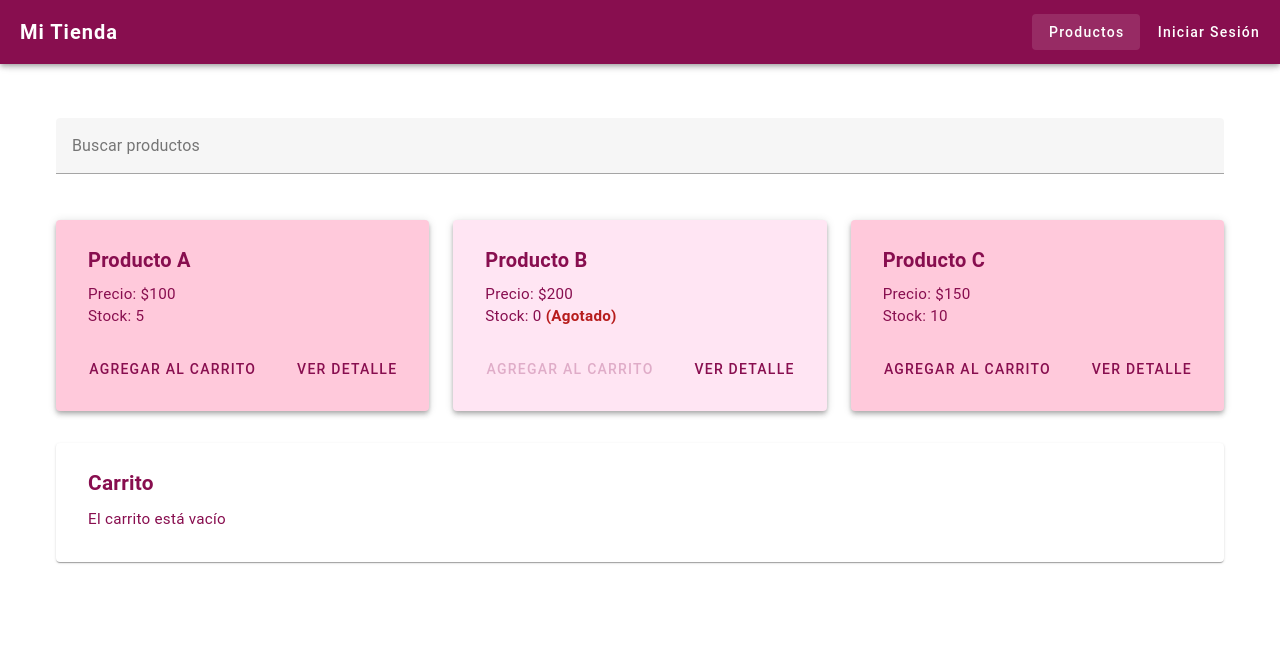
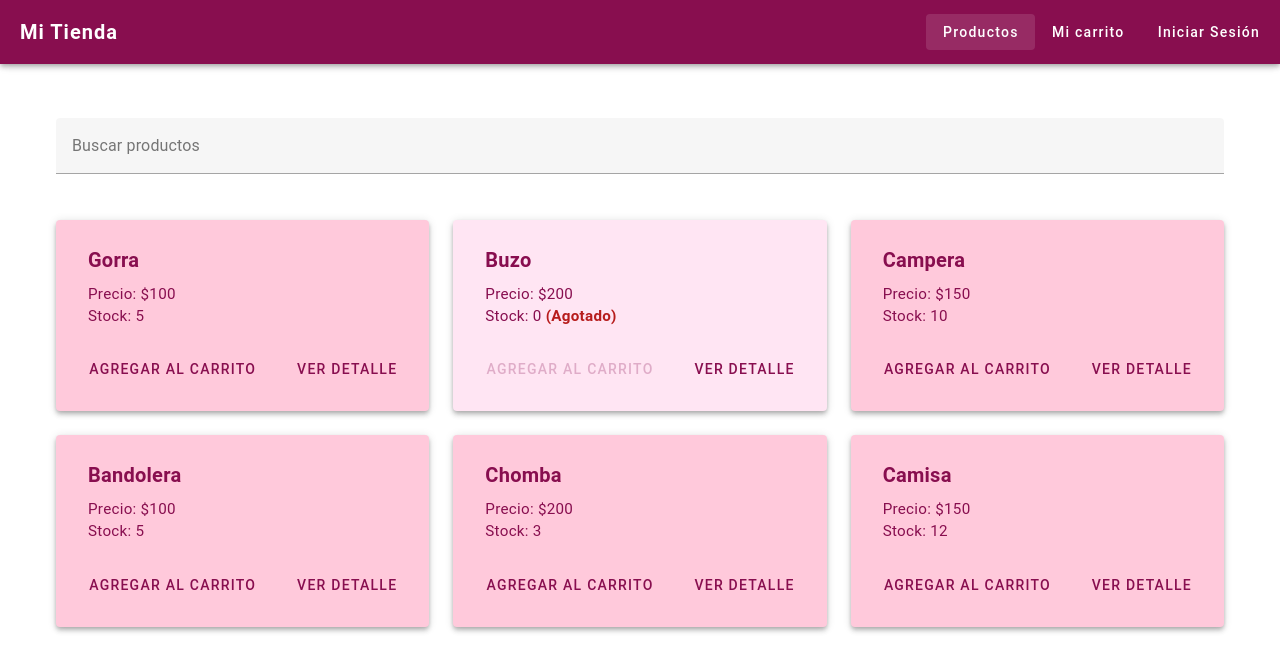
Before and after one commit to agostinaperez/iw32025_vue, a JavaScript app: page /productos in a window 1280 px wide. Shown: the top 672 px of the page. Built offline with nearby package versions, Linux system fonts and the light colour scheme.

Commit message:
fixes carrito y control de stock

```diff
--- a/src/App.vue
+++ b/src/App.vue
@@ -12,6 +12,10 @@
 
       <v-btn text :to="{ name: 'productos' }">
         Productos
+      </v-btn>
+
+      <v-btn text :to="{ name: 'carrito' }">
+        Mi carrito
       </v-btn>
 
       <template v-if="auth.state.user">
--- a/src/components/CarritoComponent.vue
+++ /dev/null
@@ -1,105 +0,0 @@
-<template>
-  <v-card class="mt-6 pa-4 carrito-card">
-    <v-card-title class="font-weight-bold carrito-titulo">
-      Carrito
-    </v-card-title>
-
-    <v-card-text v-if="items.length === 0" class="carrito-texto">
-      El carrito está vacío
-    </v-card-text>
-
-    <v-card-text v-else>
-      <v-row
-        v-for="item in items"
-        :key="item.id"
-        class="mb-3 align-center"
-      >
-        <v-col class="carrito-texto">{{ item.nombre }}</v-col>
-
-        <v-col class="d-flex align-center">
-          <v-btn
-            small
-            color="#f48fb1"
-            dark
-            @click="decrementar(item)"
-          >
-            −
-          </v-btn>
-          <span class="mx-2 carrito-texto">{{ item.cantidad }}</span>
-          <v-btn
-            small
-            color="#f48fb1"
-            dark
-            @click="incrementar(item)"
-          >
-            +
-          </v-btn>
-        </v-col>
-
-        <v-col class="carrito-texto">
-          Subtotal: ${{ item.precio * item.cantidad }}
-        </v-col>
-      </v-row>
-
-      <p class="mt-4 font-weight-bold carrito-texto">
-        Total: ${{ total }}
-      </p>
-    </v-card-text>
-  </v-card>
-</template>
-
-<script setup>
-import { computed } from 'vue';
-
-const props = defineProps({
-  items: {
-    type: Array,
-    default: () => []
-  }
-})
-
-const emit = defineEmits(['update:items']);
-
-function incrementar(item) {
-  if (item.stock <= 0) return;
-
-  item.cantidad++;
-  item.stock--;
-
-  emit('update:items', [...props.items]);
-}
-
-function decrementar(item) {
-
-  item.cantidad--;
-  item.stock++;
-
-    if (item.cantidad <= 0) {
-    const index = props.items.indexOf(item);
-    if (index > -1) props.items.splice(index, 1);
-  }
-
-  emit('update:items', [...props.items]);
-}
-
-const total = computed(() => {
-  return props.items.reduce((acc, i) => acc + i.precio * i.cantidad, 0);
-});
-</script>
-
-<style scoped>
-.carrito-card {
-  background-color: #ffffff;
-  color: #880e4f;
-}
-
-.carrito-titulo {
-  color: #880e4f;
-  font-size: 1.3rem;
-}
-
-.carrito-texto {
-  color: #880e4f;
-  font-size: 0.95rem;
-}
-</style>
--- /dev/null
+++ b/src/composables/useCart.js
@@ -0,0 +1,103 @@
+import { ref, computed, watch } from 'vue';
+
+const STORAGE_KEY = 'mi_app_cart_v1';
+const cart = ref([]);
+
+// Productos base (catálogo original con stock máximo)
+const productosBase = ref([
+  { id: 1, nombre: 'Gorra', precio: 100, stock: 5 },
+  { id: 2, nombre: 'Buzo', precio: 200, stock: 0 },
+  { id: 3, nombre: 'Campera', precio: 150, stock: 10 },
+  { id: 4, nombre: 'Bandolera', precio: 100, stock: 5 },
+  { id: 5, nombre: 'Chomba', precio: 200, stock: 3 },
+  { id: 6, nombre: 'Camisa', precio: 150, stock: 12 },
+]);
+
+const stockOriginal = {
+  1: 5,
+  2: 0,
+  3: 10,
+  4: 5,
+  5: 3,
+  6: 12,
+};
+// Catálogo reactivo
+const productos = ref(productosBase);
+
+// Carrito persistido en localStorage
+const saved = localStorage.getItem(STORAGE_KEY);
+if (saved) {
+  try { cart.value = JSON.parse(saved); } catch {}
+}
+
+watch(cart, newCart => {
+  localStorage.setItem(STORAGE_KEY, JSON.stringify(newCart));
+}, { deep: true });
+
+// Productos con stock ajustado en base al carrito
+const productosConStock = computed(() =>
+  productos.value.map(p => {
+    const enCarrito = cart.value.find(i => i.id === p.id);
+    return {
+      ...p,
+      stock: stockOriginal[p.id] - (enCarrito ? enCarrito.cantidad : 0)
+    };
+  })
+);
+
+// ---- Funciones carrito ----
+function addToCart(producto) {
+  const index = cart.value.findIndex(i => i.id === producto.id);
+  if (index > -1) {
+    cart.value[index] = { ...cart.value[index], cantidad: cart.value[index].cantidad + 1 };
+  } else {
+    cart.value.push({ ...producto, cantidad: 1 });
+  }
+}
+
+function increment(id) {
+  const index = cart.value.findIndex(i => i.id === id);
+  if (index === -1) return;
+
+  const producto = productos.value.find(p => p.id === id);
+  if (!producto) return;
+
+  const cantidadEnCarrito = cart.value[index].cantidad;
+  const stockDisponible = stockOriginal[id] - cantidadEnCarrito;
+
+  if (stockDisponible <= 0) return; // no incrementar más allá del stock
+
+  cart.value[index] = { ...cart.value[index], cantidad: cantidadEnCarrito + 1 };
+}
+
+function decrement(id) {
+  const index = cart.value.findIndex(i => i.id === id);
+  if (index === -1) return;
+
+  if (cart.value[index].cantidad <= 1) {
+    cart.value.splice(index, 1);
+  } else {
+    cart.value[index] = { ...cart.value[index], cantidad: cart.value[index].cantidad - 1 };
+  }
+}
+
+function removeFromCart(id) {
+  const index = cart.value.findIndex(i => i.id === id);
+  if (index > -1) cart.value.splice(index, 1);
+}
+
+const total = computed(() =>
+  cart.value.reduce((acc, i) => acc + i.precio * i.cantidad, 0)
+);
+
+export function useCart() {
+  return {
+    cart,
+    productosConStock,
+    addToCart,
+    removeFromCart,
+    increment,
+    decrement,
+    total
+  };
+}
--- a/src/router/index.js
+++ b/src/router/index.js
@@ -4,12 +4,14 @@ import ProductsView from "../views/ProductsView.vue";
 import ProductoDetalleView from "../views/ProductoDetalleView.vue";
 import LoginView from "../views/LoginView.vue";
 import { isAuthenticated } from '../composables/useAuth';
+import CartView from "../views/CartView.vue";
 
 const routes = [
   { path: "/", name: "home", component: HomeView, meta: { requiresAuth: false } },
   { path: "/productos", name: "productos", component: ProductsView, meta: { requiresAuth: false } },
   { path: "/productos/:id", name: "producto-detalle", component: ProductoDetalleView, props: true, meta: { requiresAuth: true } },
   { path: "/login", name: "login", component: LoginView },
+  { path: '/carrito', name: 'carrito', component: CartView, meta: { requiresAuth: true } },
   ];
 
 const router = createRouter({
--- /dev/null
+++ b/src/views/CartView.vue
@@ -0,0 +1,56 @@
+<template>
+  <v-container class="mt-6">
+    <h2 class="mb-4">Mi Carrito</h2>
+
+    <div v-if="cart.length === 0" class="text-center">
+      El carrito está vacío
+    </div>
+
+    <v-row v-else>
+      <v-col
+        v-for="item in cart"
+        :key="item.id"
+        cols="12"
+        sm="6"
+        md="4"
+      >
+        <v-card class="pa-4 rounded-2xl detalle-box">
+          <v-card-title>{{ item.nombre }}</v-card-title>
+          <v-card-text>
+            Precio: ${{ item.precio }} <br>
+            Cantidad: {{ item.cantidad }}
+          </v-card-text>
+          <v-card-actions>
+            <v-btn small @click="decrement(item.id)">−</v-btn>
+            <v-btn small @click="increment(item.id)">+</v-btn>
+            <v-btn small color="red darken-2" dark @click="removeFromCart(item.id)">
+              Eliminar
+            </v-btn>
+          </v-card-actions>
+        </v-card>
+      </v-col>
+    </v-row>
+
+    <div v-if="cart.length > 0" class="mt-4 text-right detalle-texto">
+      <strong>Total: ${{ total }}</strong>
+    </div>
+  </v-container>
+</template>
+
+<script setup>
+import { useCart } from '../composables/useCart';
+
+const { cart, increment, decrement, removeFromCart, total } = useCart();
+</script>
+
+
+<style scoped>
+.detalle-box {
+  color: #880e4f;
+}
+
+.detalle-texto {
+  font-size: 1.2rem;
+  color: #880e4f;
+}
+</style>
--- a/src/views/ProductsView.vue
+++ b/src/views/ProductsView.vue
@@ -27,48 +27,39 @@
       </v-col>
     </v-row>
 
-    <!-- Mensaje si no hay productos -->
     <p v-if="productosFiltrados.length === 0" class="text-center mt-6">
       No se encontraron productos.
     </p>
 
-    <!-- Carrito -->
-    <CarritoComponent
-      :items="carrito"
-      @update:items="actualizarCarrito"
-      :productos="productos"
-      class="mt-8"
-    />
+   <v-snackbar
+      v-model="snackbar"
+      color="green"
+      timeout="2000"
+      location="bottom center"
+    >
+      {{ mensajeSnackbar }}
+    </v-snackbar>
   </v-container>
 </template>
 
 <script setup>
 import { ref, computed } from 'vue';
-import ProductoItem from '../components/ProductoItem.vue';
-import CarritoComponent from '../components/CarritoComponent.vue';
 import { useRouter } from 'vue-router';
 import { useAuth } from '../composables/useAuth';
+import { useCart } from '../composables/useCart';
+import ProductoItem from '../components/ProductoItem.vue';
 
 const router = useRouter();
 const auth = useAuth();
-
-const productos = ref([
-  { id: 1, nombre: 'Producto A', precio: 100, stock: 5 },
-  { id: 2, nombre: 'Producto B', precio: 200, stock: 0 },
-  { id: 3, nombre: 'Producto C', precio: 150, stock: 10 },
-]);
-
-const stockOriginal = {
-  1: 5,
-  2: 0,
-  3: 10
-};
+const snackbar = ref(false);
+const mensajeSnackbar = ref('');
+const { addToCart, productosConStock } = useCart();
 
 const busqueda = ref('');
-const carrito = ref([]);
 
+// Filtrado dinámico
 const productosFiltrados = computed(() =>
-  productos.value.filter(p =>
+  productosConStock.value.filter(p =>
     p.nombre.toLowerCase().includes(busqueda.value.toLowerCase())
   )
 );
@@ -79,28 +70,12 @@ function handleAddToCart(id) {
     return;
   }
 
-  const producto = productos.value.find(p => p.id === id);
+  const producto = productosConStock.value.find(p => p.id === id);
   if (!producto || producto.stock <= 0) return;
 
-  producto.stock--;
-
-  const item = carrito.value.find(i => i.id === id);
-  if (item) {
-    item.cantidad++;
-  } else {
-    carrito.value.push({ ...producto, cantidad: 1 });
-  }
-}
-
-function actualizarCarrito(nuevoCarrito) {
-  carrito.value = nuevoCarrito;
-
-  // Recalcular stock
-  productos.value.forEach(p => {
-    const enCarrito = carrito.value.find(i => i.id === p.id);
-    const cantidadEnCarrito = enCarrito ? enCarrito.cantidad : 0;
-    p.stock = stockOriginal[p.id] - cantidadEnCarrito;
-  });
+  addToCart(producto);
+  mensajeSnackbar.value = `${producto.nombre} agregado al carrito`;
+  snackbar.value = true;
 }
 
 function verDetalle(id) {
```
